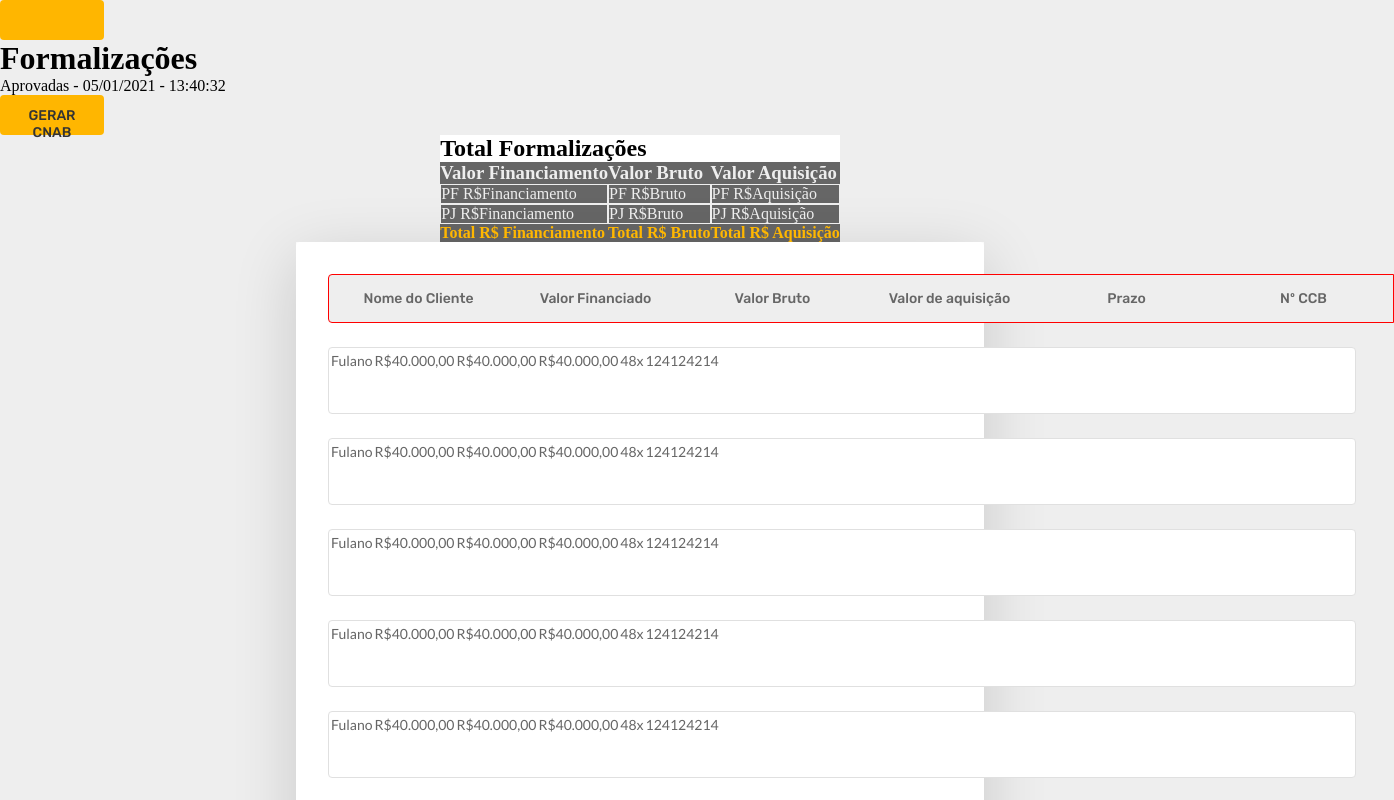
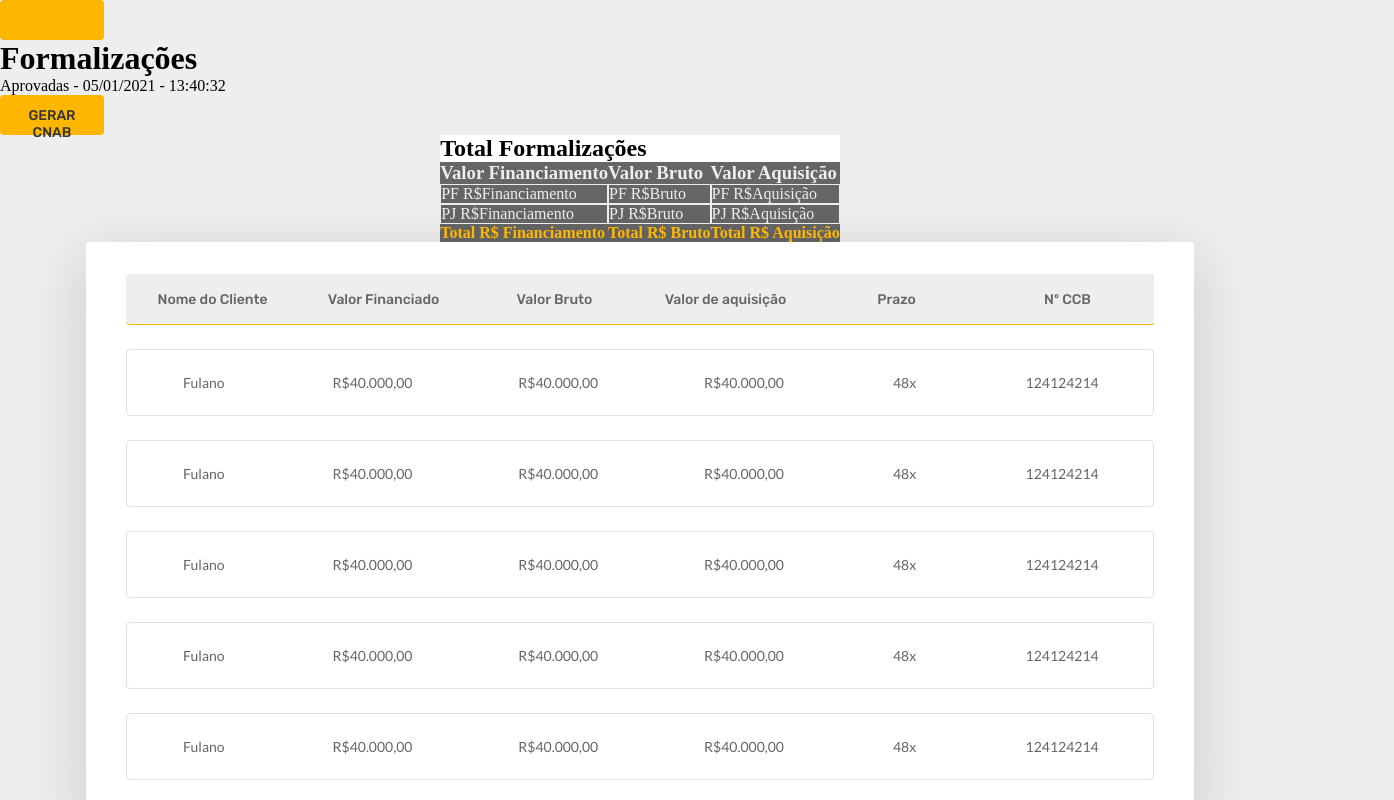
Before and after one commit to aragaolala/tf-solfacil, a React (Create React App) app: page /feed in a window 1280 px wide. Shown: the top 800 px of the page, 1394 px wide, since content can reach past the window. Built offline with nearby package versions, Linux system fonts and the light colour scheme.

Commit message:
tabela PRONTA ^_^

```diff
--- a/src/components/table/table.css
+++ b/src/components/table/table.css
@@ -2,15 +2,16 @@
 
 .table {
     display: flex;
-flex-direction: column;
-align-items: flex-start;
+    flex-wrap: wrap;
     padding: 32px;
     gap: 24px;
-width: 688px;
-height: 879px;
+    width: 1108px;
+    height:fit-content;
     background: #FFFFFF;
-box-shadow: 0px 16px 64px rgba(0, 0, 0, 0.16);
+    box-shadow: 0px 16px 64px rgb(0 0 0 / 16%);
     border-radius: 4px;
+    align-content: flex-start;
+    justify-content: center;
 }
 
 .headerTable{
@@ -20,10 +21,11 @@ align-items: center;
 padding: 16px;
 gap: 8px;
 padding: 5px;
-width: max-content;
-height: 49px;
+width: 1028px;
+height: 51px;
 border-radius: 4px 0px 0px 4px;
-border: 1px solid red;
+border: none;
+border-bottom: 1px solid #FFB600;
 }
 
 thead {
@@ -53,25 +55,26 @@ height: 49px;
     font-size: 14px;
     line-height: 150%;
     color: #666666;
+    width: 1028px;
+    height: 21px;
 }
 
 tbody {
     box-sizing: border-box;
     display: flex;
     flex-direction: row;
-align-items: flex-start;
+    justify-content: center;
+    align-items: center;
     padding: 0px;
     width: 1028px;
     height: 67px;
     background: #FFFFFF;
     border: 1px solid #E0E0E0;
     border-radius: 4px;
-flex: none;
-order: 9;
     align-self: stretch;
-flex-grow: 0;
 }
 
+
 .bodyTable {
-color: white;
+
 }
--- a/src/routes.js
+++ b/src/routes.js
@@ -1,6 +1,6 @@
 import React from "react";
 import { BrowserRouter as Router, Route, Routes } from "react-router-dom";
-import Login from "./Pages/Login/login";
+import Login from "./pages/Login/login";
 import Feed from "../src/feed";
 
 // import { PrivateRoute } from "./privateRoute";
```
Lines whose indentation alone changed are shown as unchanged.
